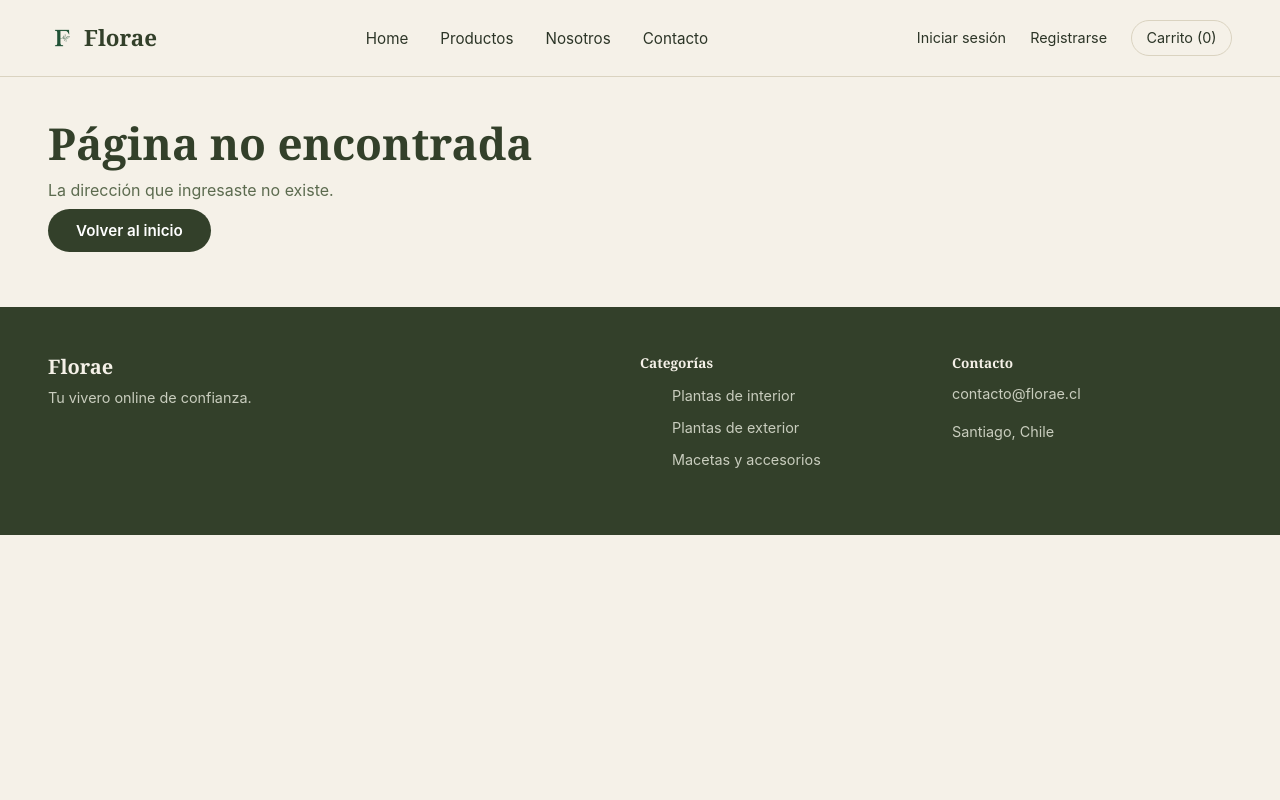
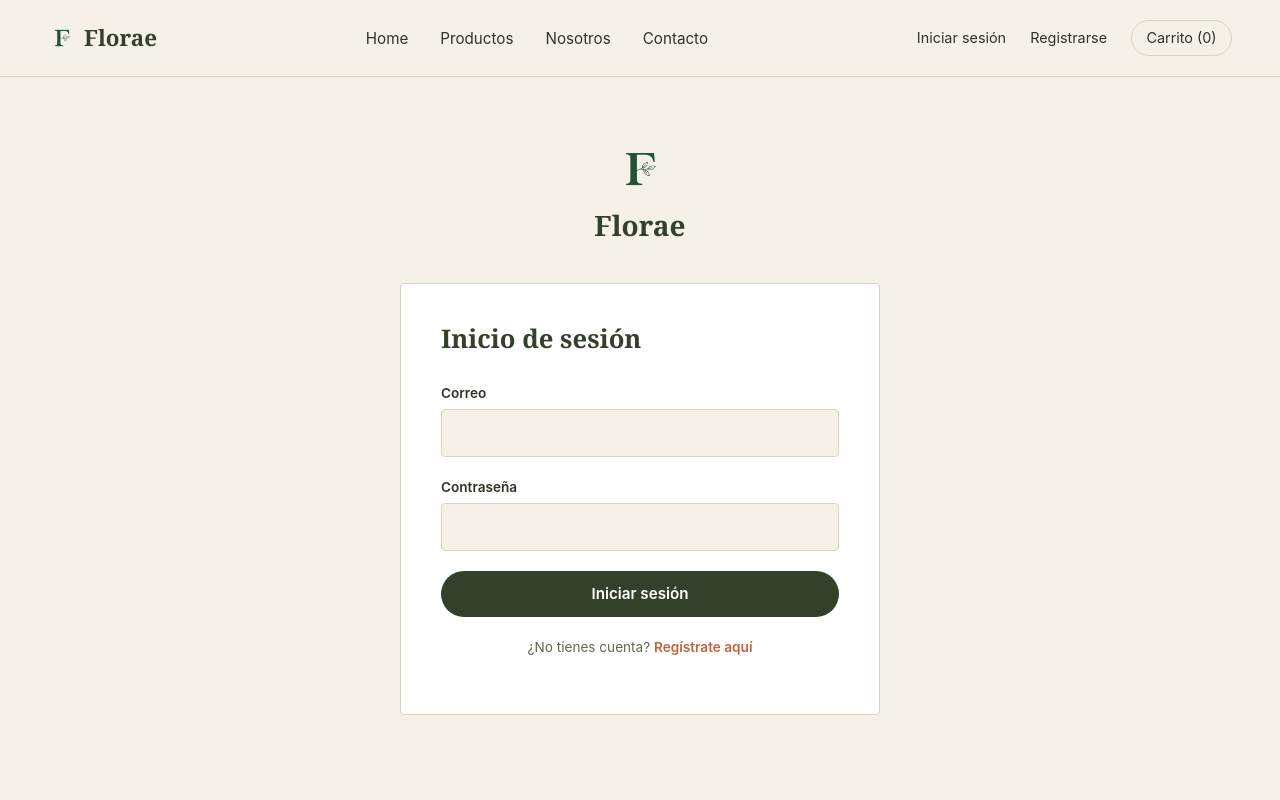
Before and after one commit to danielacuevasd/plant-ecommerce-r, a React (Vite) app: page /login in a window 1280 px wide. Shown: the top 800 px of the page. Built offline with nearby package versions, Linux system fonts and the light colour scheme.

Commit message:
feat: agregar página de login con validación y redirección por rol

```diff
--- a/src/App.jsx
+++ b/src/App.jsx
@@ -7,6 +7,7 @@ import NoEncontrado from "./pages/NoEncontrado";
 import Productos from "./pages/Productos";
 import DetalleProducto from "./pages/DetalleProducto";
 import Carrito from "./pages/Carrito";
+import Login from "./pages/Login";
 
 export default function App() {
   return (
@@ -19,6 +20,7 @@ export default function App() {
             <Route path="productos" element={<Productos />} />
             <Route path="productos/:id" element={<DetalleProducto />} />
             <Route path="carrito" element={<Carrito />} />
+            <Route path="login" element={<Login />} />
           </Route>
         </Routes>
       </CartProvider>
--- /dev/null
+++ b/src/pages/Login.jsx
@@ -0,0 +1,62 @@
+import { useState } from "react";
+import { Link, useNavigate } from "react-router-dom";
+import CampoFormulario from "../components/CampoFormulario";
+import { useAuth } from "../context/AuthContext";
+import { validarLogin } from "../utils/validaciones";
+
+export default function Login() {
+  const { iniciarSesion } = useAuth();
+  const navegar = useNavigate();
+  const [datos, setDatos] = useState({ correo: "", contrasena: "" });
+  const [errores, setErrores] = useState({});
+  const [errorGeneral, setErrorGeneral] = useState("");
+
+  function manejarCambio(evento) {
+    setDatos({ ...datos, [evento.target.name]: evento.target.value });
+  }
+
+  function manejarSubmit(evento) {
+    evento.preventDefault();
+    const nuevos = validarLogin(datos);
+    setErrores(nuevos);
+    setErrorGeneral("");
+    if (Object.keys(nuevos).length > 0) return;
+
+    const resultado = iniciarSesion(datos.correo, datos.contrasena);
+    if (!resultado.ok) {
+      setErrorGeneral(resultado.error);
+      return;
+    }
+    navegar(resultado.sesion.tipo === "Administrador" ? "/admin" : "/");
+  }
+
+  return (
+    <section className="seccion-formulario seccion-formulario--login">
+      <div className="login-marca">
+        <img src="/img/logo.png" alt="Logo Florae" className="login-marca__logo" />
+        <h2>Florae</h2>
+      </div>
+
+      <form className="tarjeta-formulario" onSubmit={manejarSubmit} noValidate>
+        <h1>Inicio de sesión</h1>
+
+        <CampoFormulario
+          id="correo" label="Correo" type="email" maxLength={100} autoComplete="email"
+          value={datos.correo} onChange={manejarCambio} error={errores.correo}
+        />
+        <CampoFormulario
+          id="contrasena" label="Contraseña" type="password" maxLength={10} autoComplete="current-password"
+          value={datos.contrasena} onChange={manejarCambio} error={errores.contrasena}
+        />
+
+        {errorGeneral && <p role="alert" className="mensaje-error">{errorGeneral}</p>}
+
+        <button type="submit" className="btn-principal">Iniciar sesión</button>
+
+        <p className="texto-secundario">
+          ¿No tienes cuenta? <Link to="/registro">Regístrate aquí</Link>
+        </p>
+      </form>
+    </section>
+  );
+}
```
